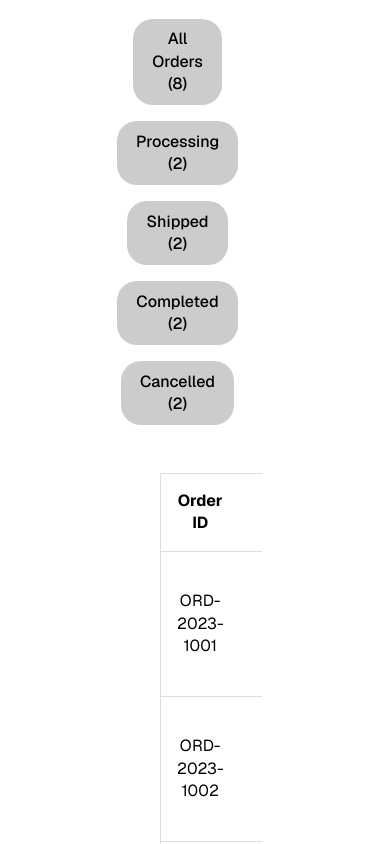
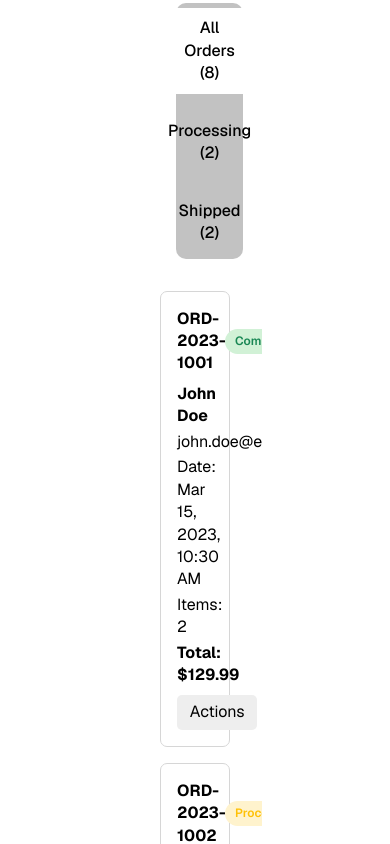
Before and after one commit to ixtk/sturdy-umbrella, a React (Vite) app in the folder frontend/: page /orders in a window 390 px wide. Shown: the part 840-1684 px from the top of the page. Built offline with nearby package versions, Linux system fonts and the light colour scheme.

Commit message:
added table responsiveness for smaller screens

```diff
--- a/frontend/src/dashboard/Orders.jsx
+++ b/frontend/src/dashboard/Orders.jsx
@@ -33,6 +33,9 @@ export const Orders = () => {
     Completed: ordersData.filter(order => order.status === "Completed").length,
     Cancelled: ordersData.filter(order => order.status === "Cancelled").length
   }
+  const totalRevenue = ordersData.reduce((acc, order) => acc + order.total, 0) //reduce გადააქცევს მასივს ერთ მნიშვნელობად; acc-ს საწყისი მნიშვნელობა არის 0 და ინახავს ახლანდელ მომენტში
+  //საბოლოო ფასის რაოდენობას. order არის კონკრეტული შეკვეთის ობიექტი ordersData მასივიდან. და ეს პროცესი ესე მიმდინარეობს რომ თავიდან acc არის 0 და მაგალითად რომელიმე სეკვეთის საფასურია 100
+  //acc + order.total იქნება 100, მაგრამ შემდეგი პროდუქტისთვის acc-ს მნიშვნელობა ინება უკვე 100 და მას დაემატება კიდევ სხვა პროდუქტის ფასი.
 
   return (
     <div className="orders-page">
@@ -42,7 +45,7 @@ export const Orders = () => {
           <FaBox className="icon" />
           <div>
             <p>Total Orders</p>
-            <h3>8</h3>
+            <h3>{ordersData.length}</h3>
           </div>
         </div>
 
@@ -50,7 +53,7 @@ export const Orders = () => {
           <FaDollarSign className="icon" />
           <div>
             <p>Total Revenue</p>
-            <h3>$1,179.88</h3>
+            <h3>${totalRevenue.toFixed(2)}</h3>
           </div>
         </div>
 
@@ -58,7 +61,7 @@ export const Orders = () => {
           <FaClock className="icon" />
           <div>
             <p>Processing</p>
-            <h3>2</h3>
+            <h3>{statusCounts.Processing}</h3>
           </div>
         </div>
 
@@ -66,7 +69,7 @@ export const Orders = () => {
           <FaTruck className="icon" />
           <div>
             <p>Shipped</p>
-            <h3>2</h3>
+            <h3>{statusCounts.Shipped}</h3>
           </div>
         </div>
       </div>
@@ -117,13 +120,21 @@ export const Orders = () => {
           Shipped ({statusCounts.Shipped})
         </button>
         <button
-          className={statusFilter === "Completed" ? "active" : ""}
+          className={
+            statusFilter === "Completed"
+              ? "active hide-on-small"
+              : "hide-on-small"
+          } //hide-on-small კლასები დავუმატე ბოლო ორ ღილაკს რომ პატარა ეკრანზე აღარ ჩანდეს
           onClick={() => setStatusFilter("Completed")}
         >
           Completed ({statusCounts.Completed})
         </button>
         <button
-          className={statusFilter === "Cancelled" ? "active" : ""}
+          className={
+            statusFilter === "Cancelled"
+              ? "active hide-on-small"
+              : "hide-on-small"
+          }
           onClick={() => setStatusFilter("Cancelled")}
         >
           Cancelled ({statusCounts.Cancelled})
@@ -151,11 +162,13 @@ export const Orders = () => {
                 <td>{order.email}</td>
                 <td>{order.customer}</td>
                 <td>{order.date}</td>
-                <td className={`status ${order.status.toLowerCase()}`}>
-                  {" "}
+                <td>
+                  <button className={`status ${order.status.toLowerCase()}`}>
+                    {" "}
+                    {order.status}{" "}
+                  </button>
                   {/* order.status შეიძლება იყოს "Completed", "Processing","Cancelled"... და ამ სტატუსის სახელს ყველას პატარა ასოებად
                 გადააქცევს -toLowerCase , რაც საშუალებას გვაძლევს სხვადასხვა სტატუსის ღილაკებს სხვადასხვა კლასი მივანიჭოთ, შესაბამისად სხვადასხვა დიზაინი */}
-                  {order.status}
                 </td>
                 <td>{order.items}</td>
                 <td>${order.total.toFixed(2)}</td>{" "}
@@ -165,6 +178,33 @@ export const Orders = () => {
             ))}
           </tbody>
         </table>
+
+        <div className="orders-cards">
+          {filteredOrders.map(order => (
+            <div className="order-card" key={order.id}>
+              <div className="order-header">
+                <strong>{order.id}</strong>
+                <span className={`status-badge ${order.status.toLowerCase()}`}>
+                  {order.status}
+                </span>
+              </div>
+              <div className="order-body">
+                <p>
+                  <strong>{order.customer}</strong>
+                </p>
+                <p>{order.email}</p>
+                <p>Date: {order.date}</p>
+                <p>Items: {order.items}</p>
+                <p>
+                  <strong>Total: ${order.total.toFixed(2)}</strong>
+                </p>
+              </div>
+              <div className="order-footer">
+                <button>Actions</button>
+              </div>
+            </div>
+          ))}
+        </div>
       </div>
 
       <div className="pagination-row">
--- a/frontend/src/dashboard/Orders.scss
+++ b/frontend/src/dashboard/Orders.scss
@@ -132,39 +132,44 @@ select{
     }
 }
 
+
 .status-tabs {
   display: flex;
+  justify-content: center;
   gap: 1rem;
   flex-wrap: wrap;
-    padding: 1rem;
+  padding: 0.3rem;
   background-color: rgb(194, 194, 194);
   border-radius: 10px;
   max-width: 50%;
   width: 100%;
   margin-left: 1rem;
+}
 
-    button {
+.status-tabs button {
   border: none;
   padding: 0.6rem 1.2rem;
   border-radius: 5px;
   font-weight: 500;
+}
 
-    }
-  }
-  .active {
+.status-tabs button.active {
   background-color: white;
 }
 
 @media (max-width: 784px) {
   .status-tabs {
-        justify-content: center;
-        background-color: transparent;
+    margin-left: 6rem;
+  }
 
-        button {
-            background: rgb(204, 204, 204);
-            font-weight: 500;
-            border-radius: 20px;
+  .hide-on-small {
+    display: none;
   }
+}
+
+@media (max-width: 584px) {
+  .status-tabs {
+    margin-left: 3rem;
   }
 }
 
@@ -189,36 +194,32 @@ select{
     border-bottom: 1px solid rgb(221, 221, 221);
   }
   .status {
-    padding: 0.25rem 0rem;
-    font-size: 0.85rem;
-    min-width: 5rem;
+    padding-left: 1.5rem;
+    padding-right: 1.5rem;
     border-radius: 30px;
+    font-size: 0.75rem;
+    font-weight: 600;
+    text-transform: capitalize;
     text-align: center;
   }
-  .status.completed {
+  .completed {
     background-color: rgb(4, 184, 4);
     color: white;
-    font-weight: 500;
   }
 
   .status.processing {
     color: orange;
-    font-weight: 500;
     border: 2px solid orange;
-    border-radius: 30px;
-
   }
 
-  .status.shipped {
+  .shipped {
     background-color: blue;
     color: white;
-    font-weight: 500;
   }
 
-  .status.cancelled {
+  .cancelled {
     background-color: red;
     color: white;
-    font-weight: 500;
   }
 
 .pagination-row{
@@ -240,3 +241,81 @@ select{
     height: 2rem;
    }
 }
+
+
+//card-ები პატარა ეკრანისთვის
+.orders-cards {
+  display: none;
+}
+
+@media (max-width: 1180px) {
+  .orders-table {
+    display: none;
+  }
+
+  .orders-cards {
+    display: flex;
+    flex-direction: column;
+    gap: 1rem;
+  }
+
+  .order-card {
+    background: white;
+    border-radius: 10px;
+    padding: 1rem;
+    border-radius: 7px;
+    border: 1px solid rgb(214, 214, 214);
+  }
+
+  .order-header {
+    display: flex;
+    justify-content: space-between;
+    align-items: center;
+    margin-bottom: 0.5rem;
+  }
+
+  .order-body p {
+    margin: 0.2rem 0;
+  }
+
+  .status-badge {
+    padding: 0.25rem 0.6rem;
+    border-radius: 15px;
+    font-size: 0.75rem;
+    font-weight: 600;
+    text-transform: capitalize;
+  }
+
+  .status-badge.completed {
+    background-color: rgb(209, 241, 214);
+    color: rgb(25, 135, 84);
+  }
+
+  .status-badge.processing {
+    background-color: rgb(255, 243, 205);
+    color: rgb(255, 193, 7);
+  }
+
+  .status-badge.cancelled {
+    background-color: rgb(248, 215, 218);
+    color: rgb(220, 53, 69);
+  }
+
+  .status-badge.shipped {
+    background-color: rgb(204, 229, 255);
+    color: rgb(13, 110, 253);
+  }
+
+  .order-footer {
+    margin-top: 0.5rem;
+    text-align: right;
+  }
+
+  .order-footer button {
+    background: rgb(238, 238, 238);
+    border: none;
+    padding: 0.4rem 0.8rem;
+    border-radius: 5px;
+    cursor: pointer;
+  }
+}
```
Lines whose indentation alone changed are shown as unchanged.
